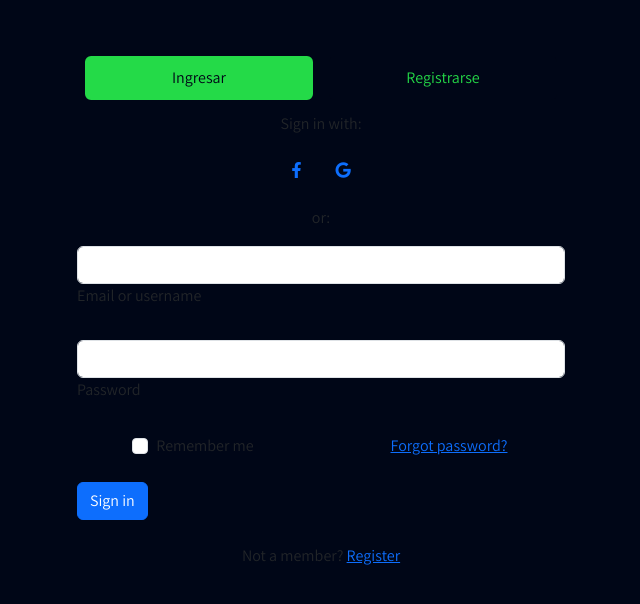
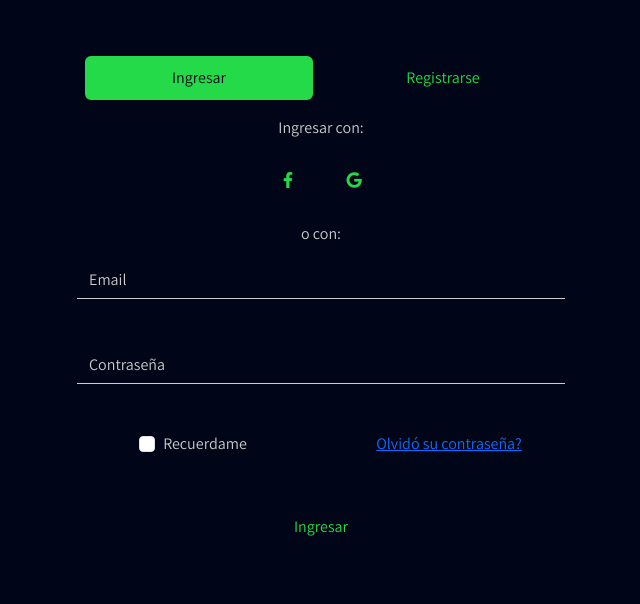
Before and after one commit to Joaqo99/rifas, a React (Vite) app: page /auth/login in a window 1280 px wide. Shown: the top 604 px of the page, without its empty margins (319-959 px from the left). Built offline with nearby package versions, Linux system fonts and the light colour scheme.

Commit message:
Diseño LoginPage

```diff
--- a/src/auth/components/AuthNav.jsx
+++ b/src/auth/components/AuthNav.jsx
@@ -19,7 +19,7 @@ export const AuthNav = () => {
 
     return (
         <div className='mt-5'>
-            <ul className="nav nav-pills nav-fill mb-1 justify-content-between text-center" id="ex1" role="tablist">
+            <ul className="nav nav-pills nav-fill mb-2 justify-content-between text-center" id="ex1" role="tablist">
                 <li style={liStyles} className="nav-item m-2" role="presentation">
                     <NavLink
                         style={ ({isActive}) => linkStyles(isActive)}
--- a/src/auth/pages/LoginPage.jsx
+++ b/src/auth/pages/LoginPage.jsx
@@ -1,51 +1,62 @@
+import './LoginPageStyles.css';
+
+
+const inputStyle = {
+    backgroundColor: 'transparent',
+    border: 'none',
+    borderRadius: '0px',
+    borderBottom: 'solid 1px #ccc',
+};
+
+const iconButtonStyle = {
+    width: '50px',
+    height: '50px',
+    color: '#24da48',
+    borderRadius: '50%'
+};
+
+const buttonStyle = {
+    width: '100%',
+    height: '45px',
+    color: '#24da48',
+    backgroundColor: 'transparent',
+    border: '2px solid transparent',
+}
+
+
 export const LoginPage = () => {
     return (
-        <div className="tab-content">
         <div className="tab-pane fade show active" id="pills-login" role="tabpanel" aria-labelledby="tab-login">
             <form>
                 <div className="text-center mb-3">
-                        <p>Sign in with:</p>
-                        <button type="button" className="btn btn-link btn-floating mx-1">
+                    <p>Ingresar con:</p>
+                    <button style={iconButtonStyle} type="button" className="btn btn-link btn-floating mx-2 icon-button">
                         <i className="fab fa-facebook-f"></i>
                     </button>
-
-                        <button type="button" className="btn btn-link btn-floating mx-1">
+                    <button style={iconButtonStyle} type="button" className="btn btn-link btn-floating mx-2 icon-button">
                         <i className="fab fa-google"></i>
                     </button>
                 </div>
-
-                  <p className="text-center">or:</p>
-
+                <p className="text-center">o con:</p>
                 <div className="form-outline mb-4">
-                    <input type="email" id="loginName" className="form-control" />
-                    <label className="form-label" forhtml="loginName">Email or username</label>
+                    <input style={inputStyle} type="email" id="loginName" className="form-control input mb-5" placeholder="Email" />
                 </div>
-
                 <div className="form-outline mb-4">
-                    <input type="password" id="loginPassword" className="form-control" />
-                    <label className="form-label" forhtml="loginPassword">Password</label>
+                    <input style={inputStyle} type="password" id="loginPassword" className="form-control input mb-5" placeholder="Contraseña"/>
                 </div>
-
                 <div className="row mb-4">
                     <div className="col-md-6 d-flex justify-content-center">
                         <div className="form-check mb-3 mb-md-0">
                             <input className="form-check-input" type="checkbox" value="" id="loginCheck" />
-                        <label className="form-check-label" forhtml="loginCheck"> Remember me </label>
+                            <label className="form-check-label" forhtml="loginCheck"> Recuerdame</label>
                         </div>
                     </div>
-
                     <div className="col-md-6 d-flex justify-content-center">
-                      <a href="#!">Forgot password?</a>
+                        <a href="#!">Olvidó su contraseña?</a>
                     </div>
                 </div>
-
-                  <button type="submit" className="btn btn-primary btn-block mb-4">Sign in</button>
-
-                  <div className="text-center">
-                    <p>Not a member? <a href="#!">Register</a></p>
-                  </div>
+                <button type="submit" style={buttonStyle} className="btn btn-block mb-4 login-button mt-4">Ingresar</button>
             </form>
-            </div>
         </div>
     );
 }
--- /dev/null
+++ b/src/auth/pages/LoginPageStyles.css
@@ -0,0 +1,17 @@
+.icon-button:hover{
+    color: #000617 !important;
+    background-color: #24da48 !important;
+}
+
+.login-button:hover{
+    border: 2px solid #24da48 !important;
+}
+
+.login-button:active{
+    background-color: #24da48 !important;
+    color: #000617 !important;
+}
+
+.input::placeholder{
+    color: #ccc !important;
+}
--- a/src/index.css
+++ b/src/index.css
@@ -8,4 +8,5 @@
 
 body{
   background: #000617;
+  color: #ccc;
 }
```
Lines whose indentation alone changed are shown as unchanged.
